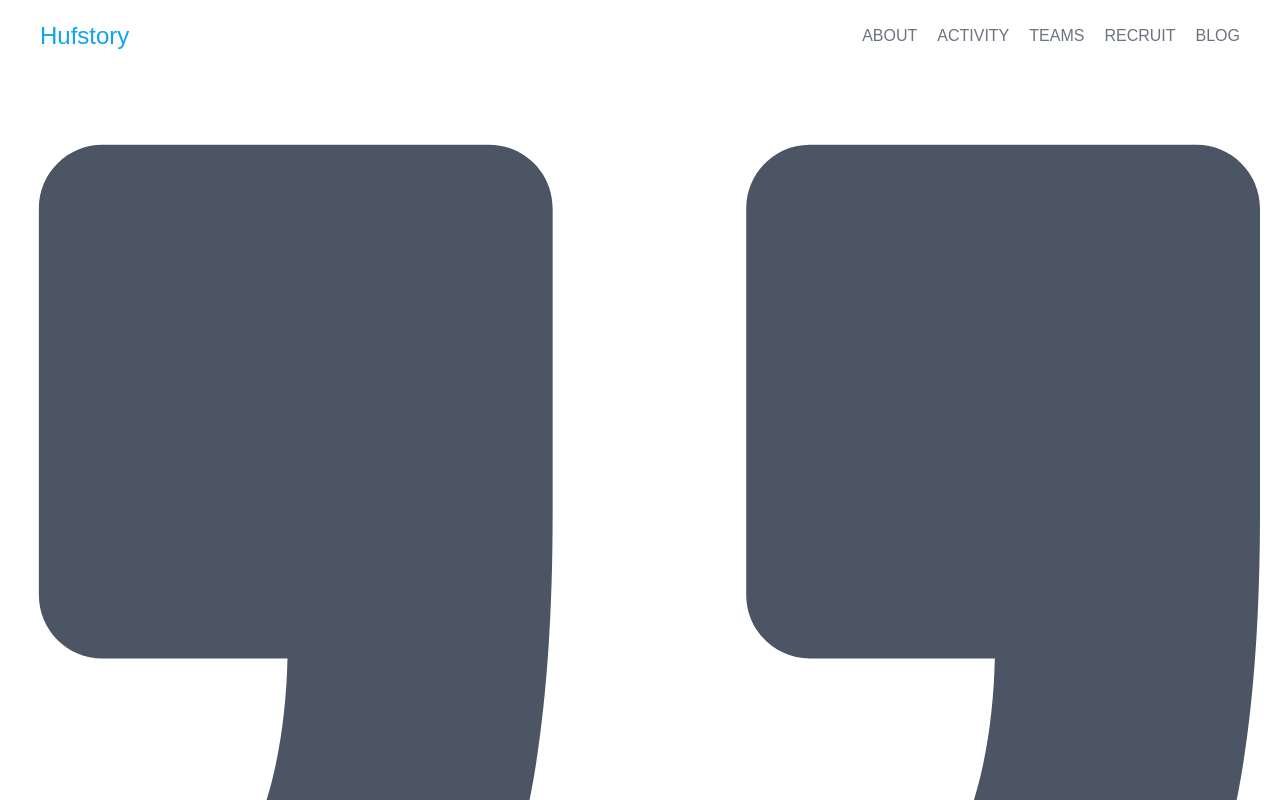
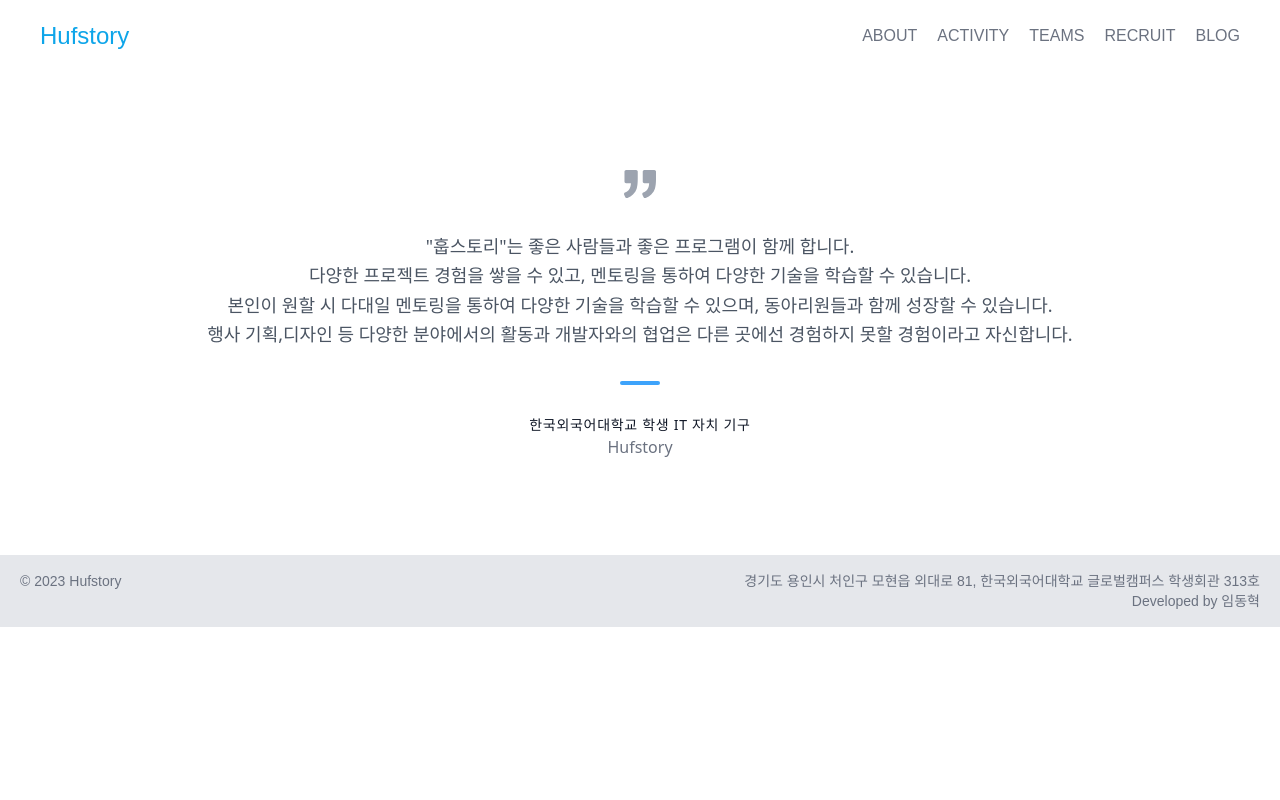
Before and after one commit to hufstory/HUFSTORY_WEB_FrontEnd, a React (Create React App) app in the folder hufstory/: page /about in a window 1280 px wide. Shown: the top 800 px of the page. Built offline with nearby package versions, Linux system fonts and the light colour scheme; a web font is replaced by a local one.

Commit message:
Style: CSS

```diff
--- a/hufstory/src/styles/styles.css
+++ b/hufstory/src/styles/styles.css
@@ -593,6 +593,10 @@ video {
   }
 }
 
+.pointer-events-none {
+  pointer-events: none;
+}
+
 .absolute {
   position: absolute;
 }
@@ -606,6 +610,13 @@ video {
   position: sticky;
 }
 
+.inset-0 {
+  top: 0px;
+  right: 0px;
+  bottom: 0px;
+  left: 0px;
+}
+
 .inset-x-0 {
   left: 0px;
   right: 0px;
@@ -659,6 +670,10 @@ video {
   z-index: 50;
 }
 
+.z-10 {
+  z-index: 10;
+}
+
 .z-40 {
   z-index: 40;
 }
@@ -692,6 +707,34 @@ video {
   margin-right: 1.25rem;
 }
 
+.mb-8 {
+  margin-bottom: 2rem;
+}
+
+.mt-8 {
+  margin-top: 2rem;
+}
+
+.mb-6 {
+  margin-bottom: 1.5rem;
+}
+
+.mb-20 {
+  margin-bottom: 5rem;
+}
+
+.mt-10 {
+  margin-top: 2.5rem;
+}
+
+.mt-6 {
+  margin-top: 1.5rem;
+}
+
+.mb-1 {
+  margin-bottom: 0.25rem;
+}
+
 .ml-36 {
   margin-left: 9rem;
 }
@@ -700,14 +743,6 @@ video {
   margin-right: 9rem;
 }
 
-.mt-8 {
-  margin-top: 2rem;
-}
-
-.mt-10 {
-  margin-top: 2.5rem;
-}
-
 .mb-10 {
   margin-bottom: 2.5rem;
 }
@@ -720,22 +755,10 @@ video {
   margin-bottom: 1.25rem;
 }
 
-.mb-6 {
-  margin-bottom: 1.5rem;
-}
-
-.mb-1 {
-  margin-bottom: 0.25rem;
-}
-
 .mt-1 {
   margin-top: 0.25rem;
 }
 
-.mb-20 {
-  margin-bottom: 5rem;
-}
-
 .mr-\[52px\] {
   margin-right: 52px;
 }
@@ -768,6 +791,10 @@ video {
   display: block;
 }
 
+.inline-block {
+  display: inline-block;
+}
+
 .flex {
   display: flex;
 }
@@ -776,10 +803,34 @@ video {
   display: inline-flex;
 }
 
+.hidden {
+  display: none;
+}
+
+.h-8 {
+  height: 2rem;
+}
+
+.h-1 {
+  height: 0.25rem;
+}
+
 .h-full {
   height: 100%;
 }
 
+.h-6 {
+  height: 1.5rem;
+}
+
+.h-24 {
+  height: 6rem;
+}
+
+.h-12 {
+  height: 3rem;
+}
+
 .h-\[100px\] {
   height: 100px;
 }
@@ -804,36 +855,68 @@ video {
   width: 100%;
 }
 
+.w-8 {
+  width: 2rem;
+}
+
+.w-10 {
+  width: 2.5rem;
+}
+
+.w-6 {
+  width: 1.5rem;
+}
+
+.w-1 {
+  width: 0.25rem;
+}
+
+.w-24 {
+  width: 6rem;
+}
+
+.w-12 {
+  width: 3rem;
+}
+
+.w-\[32rem\] {
+  width: 32rem;
+}
+
+.w-80 {
+  width: 20rem;
+}
+
+.w-\[300px\] {
+  width: 300px;
+}
+
+.w-\[420px\] {
+  width: 420px;
+}
+
+.w-\[200px\] {
+  width: 200px;
+}
+
+.w-\[400px\] {
+  width: 400px;
+}
+
 .w-4\/5 {
   width: 80%;
 }
 
-.w-\[32rem\] {
-  width: 32rem;
-}
-
-.w-80 {
-  width: 20rem;
-}
-
-.w-\[300px\] {
-  width: 300px;
-}
-
-.w-\[420px\] {
-  width: 420px;
-}
-
-.w-\[200px\] {
-  width: 200px;
-}
-
-.w-\[400px\] {
-  width: 400px;
-}
-
 .max-w-full {
   max-width: 100%;
+}
+
+.flex-shrink-0 {
+  flex-shrink: 0;
+}
+
+.flex-grow {
+  flex-grow: 1;
 }
 
 @-webkit-keyframes appear {
@@ -1116,6 +1199,10 @@ video {
   place-content: center;
 }
 
+.items-start {
+  align-items: flex-start;
+}
+
 .items-center {
   align-items: center;
 }
@@ -1124,16 +1211,20 @@ video {
   justify-content: center;
 }
 
+.rounded {
+  border-radius: 0.25rem;
+}
+
+.rounded-full {
+  border-radius: 9999px;
+}
+
 .rounded-\[14px\] {
   border-radius: 14px;
 }
 
 .rounded-\[36px\] {
   border-radius: 36px;
-}
-
-.rounded {
-  border-radius: 0.25rem;
 }
 
 .border-0 {
@@ -1159,6 +1250,21 @@ video {
   background-color: rgb(255 255 255 / var(--tw-bg-opacity));
 }
 
+.bg-title-color {
+  --tw-bg-opacity: 1;
+  background-color: rgb(61 163 251 / var(--tw-bg-opacity));
+}
+
+.bg-sky-500 {
+  --tw-bg-opacity: 1;
+  background-color: rgb(14 165 233 / var(--tw-bg-opacity));
+}
+
+.bg-sky-100 {
+  --tw-bg-opacity: 1;
+  background-color: rgb(224 242 254 / var(--tw-bg-opacity));
+}
+
 .bg-transparent {
   background-color: transparent;
 }
@@ -1168,11 +1274,6 @@ video {
   background-color: rgb(161 204 251 / var(--tw-bg-opacity));
 }
 
-.bg-sky-500 {
-  --tw-bg-opacity: 1;
-  background-color: rgb(14 165 233 / var(--tw-bg-opacity));
-}
-
 .p-5 {
   padding: 1.25rem;
 }
@@ -1186,6 +1287,11 @@ video {
   padding-right: 1.25rem;
 }
 
+.py-24 {
+  padding-top: 6rem;
+  padding-bottom: 6rem;
+}
+
 .py-2 {
   padding-top: 0.5rem;
   padding-bottom: 0.5rem;
@@ -1209,6 +1315,18 @@ video {
   padding-bottom: 1rem;
 }
 
+.pt-10 {
+  padding-top: 2.5rem;
+}
+
+.pb-20 {
+  padding-bottom: 5rem;
+}
+
+.pl-6 {
+  padding-left: 1.5rem;
+}
+
 .text-center {
   text-align: center;
 }
@@ -1240,40 +1358,48 @@ video {
   line-height: 1.5rem;
 }
 
+.text-lg {
+  font-size: 1.125rem;
+  line-height: 1.75rem;
+}
+
+.text-xl {
+  font-size: 1.25rem;
+  line-height: 1.75rem;
+}
+
 .text-3xl {
   font-size: 1.875rem;
   line-height: 2.25rem;
 }
 
+.text-\[34px\] {
+  font-size: 34px;
+}
+
+.text-\[28px\] {
+  font-size: 28px;
+}
+
 .text-xs {
   font-size: 0.75rem;
   line-height: 1rem;
 }
 
-.text-lg {
-  font-size: 1.125rem;
-  line-height: 1.75rem;
-}
-
-.text-\[34px\] {
-  font-size: 34px;
-}
-
-.text-\[28px\] {
-  font-size: 28px;
-}
-
-.text-xl {
-  font-size: 1.25rem;
-  line-height: 1.75rem;
-}
-
 .font-medium {
   font-weight: 500;
 }
 
 .font-bold {
   font-weight: 700;
+}
+
+.leading-relaxed {
+  line-height: 1.625;
+}
+
+.tracking-wider {
+  letter-spacing: 0.05em;
 }
 
 .tracking-widest {
@@ -1300,6 +1426,21 @@ video {
   color: rgb(14 165 233 / var(--tw-text-opacity));
 }
 
+.text-gray-600 {
+  --tw-text-opacity: 1;
+  color: rgb(75 85 99 / var(--tw-text-opacity));
+}
+
+.text-gray-400 {
+  --tw-text-opacity: 1;
+  color: rgb(156 163 175 / var(--tw-text-opacity));
+}
+
+.text-white {
+  --tw-text-opacity: 1;
+  color: rgb(255 255 255 / var(--tw-text-opacity));
+}
+
 .text-black {
   --tw-text-opacity: 1;
   color: rgb(0 0 0 / var(--tw-text-opacity));
@@ -1308,16 +1449,6 @@ video {
 .text-title-color {
   --tw-text-opacity: 1;
   color: rgb(61 163 251 / var(--tw-text-opacity));
-}
-
-.text-white {
-  --tw-text-opacity: 1;
-  color: rgb(255 255 255 / var(--tw-text-opacity));
-}
-
-.text-gray-600 {
-  --tw-text-opacity: 1;
-  color: rgb(75 85 99 / var(--tw-text-opacity));
 }
 
 .shadow-default {
@@ -1390,12 +1521,24 @@ video {
     margin-top: 0px;
   }
 
+  .sm\:ml-0 {
+    margin-left: 0px;
+  }
+
   .sm\:w-auto {
     width: auto;
   }
 
   .sm\:flex-row {
     flex-direction: row;
+  }
+
+  .sm\:items-center {
+    align-items: center;
+  }
+
+  .sm\:pl-6 {
+    padding-left: 1.5rem;
   }
 
   .sm\:text-left {
@@ -1427,6 +1570,14 @@ video {
     margin-left: auto;
   }
 
+  .md\:flex {
+    display: flex;
+  }
+
+  .md\:w-2\/3 {
+    width: 66.666667%;
+  }
+
   .md\:flex-row {
     flex-direction: row;
   }
@@ -1441,6 +1592,10 @@ video {
     padding-bottom: 1.25rem;
   }
 
+  .md\:pl-8 {
+    padding-left: 2rem;
+  }
+
   .md\:text-lg {
     font-size: 1.125rem;
     line-height: 1.75rem;
@@ -1448,7 +1603,21 @@ video {
 }
 
 @media (min-width: 1024px) {
+  .lg\:w-3\/4 {
+    width: 75%;
+  }
+
+  .lg\:w-2\/3 {
+    width: 66.666667%;
+  }
+
   .lg\:flex-row {
     flex-direction: row;
   }
 }
+
+@media (min-width: 1280px) {
+  .xl\:w-3\/4 {
+    width: 75%;
+  }
+}
```
